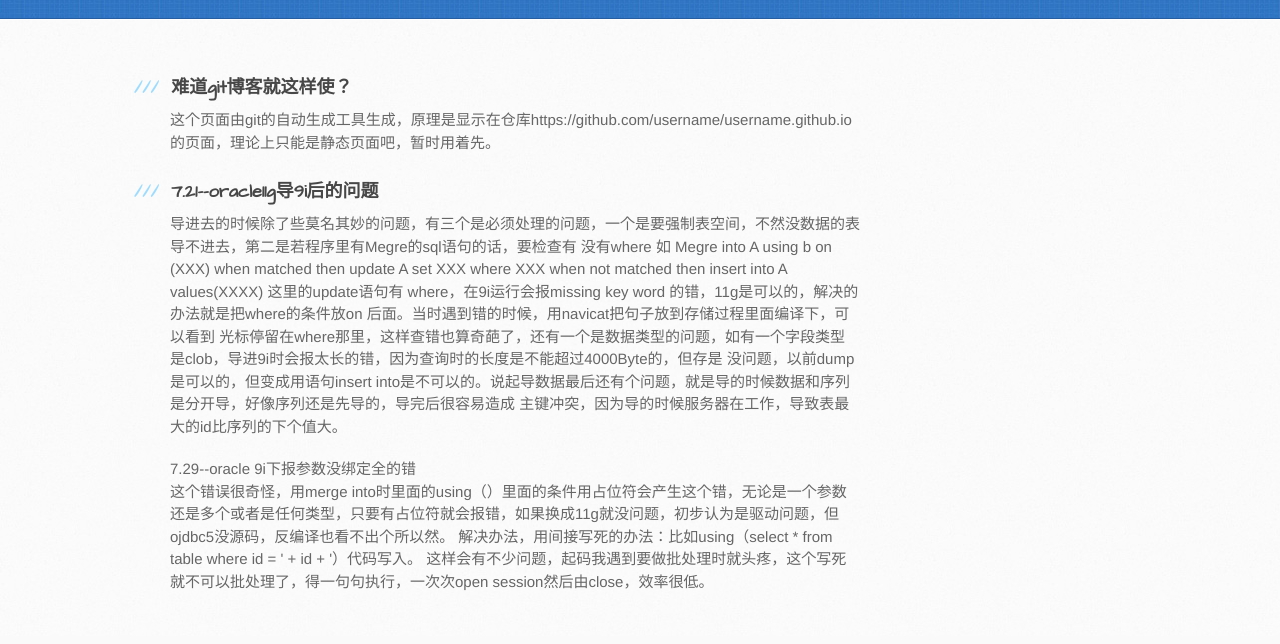
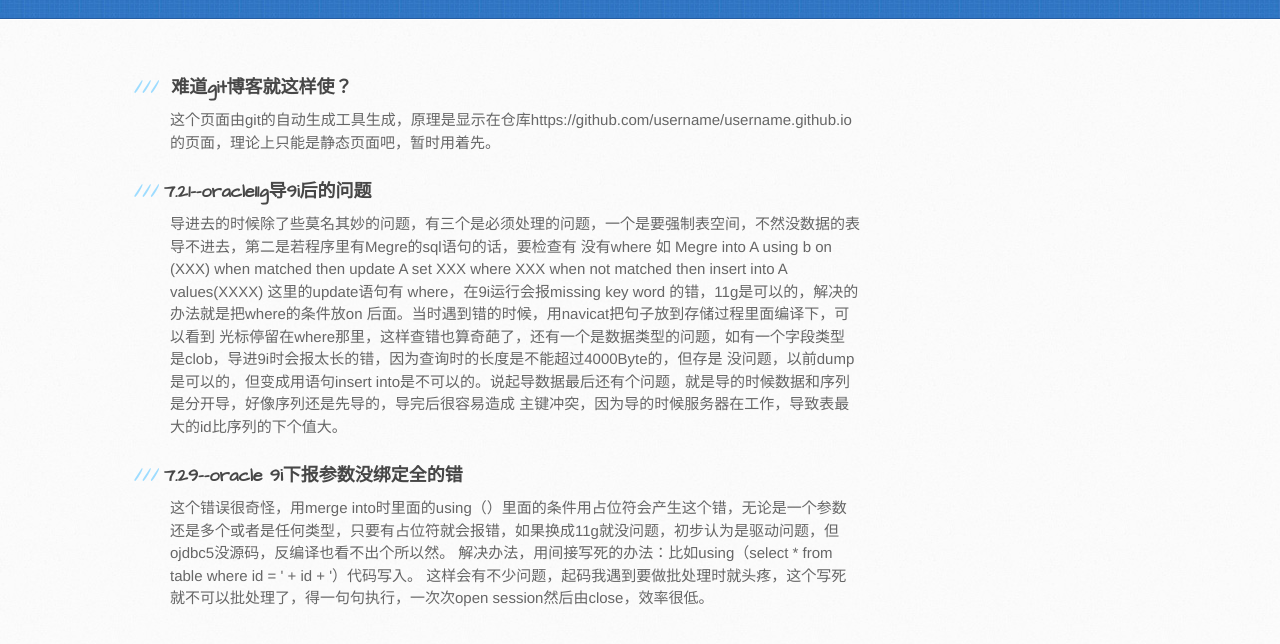
Before and after one commit to aawu/aawu.github.io, a plain HTML site: page index.html in a window 1280 px wide. Shown: the part 292-936 px from the top of the page. Drawn offline with Linux system fonts and the light colour scheme.

Commit message:
漏h3了

```diff
--- a/index.html
+++ b/index.html
@@ -32,8 +32,7 @@
 <a name="head" class="anchor"><span class="octicon octicon-link"></span></a>难道git博客就这样使？</h3>
 
 <p>这个页面由git的自动生成工具生成，原理是显示在仓库https://github.com/username/username.github.io的页面，理论上只能是静态页面吧，暂时用着先。</p>
-<h3>
-<a name="head" class="anchor"><span class="octicon octicon-link"></span></a>7.21--oracle11g导9i后的问题</h3>
+<h3><a name="head" class="anchor"><span class="octicon octicon-link"></span></a>7.21--oracle11g导9i后的问题</h3>
 	<p>导进去的时候除了些莫名其妙的问题，有三个是必须处理的问题，一个是要强制表空间，不然没数据的表导不进去，第二是若程序里有Megre的sql语句的话，要检查有
 		没有where 如 Megre into A using b on (XXX) when matched then update A set XXX where XXX when not matched then insert into A values(XXXX) 这里的update语句有
 		where，在9i运行会报missing key word 的错，11g是可以的，解决的办法就是把where的条件放on 后面。当时遇到错的时候，用navicat把句子放到存储过程里面编译下，可以看到
@@ -41,7 +40,7 @@
 		没问题，以前dump是可以的，但变成用语句insert into是不可以的。说起导数据最后还有个问题，就是导的时候数据和序列是分开导，好像序列还是先导的，导完后很容易造成
 		主键冲突，因为导的时候服务器在工作，导致表最大的id比序列的下个值大。
 		</p>
-<a name="head" class="anchor"><span class="octicon octicon-link"></span></a>7.29--oracle 9i下报参数没绑定全的错</h3>
+<h3><a name="head" class="anchor"><span class="octicon octicon-link"></span></a>7.29--oracle 9i下报参数没绑定全的错</h3>
 		<p>
 		这个错误很奇怪，用merge into时里面的using（）里面的条件用占位符会产生这个错，无论是一个参数还是多个或者是任何类型，只要有占位符就会报错，如果换成11g就没问题，初步认为是驱动问题，但ojdbc5没源码，反编译也看不出个所以然。
 		解决办法，用间接写死的办法：比如using（select * from table where id = ' + id + '）代码写入。
```
